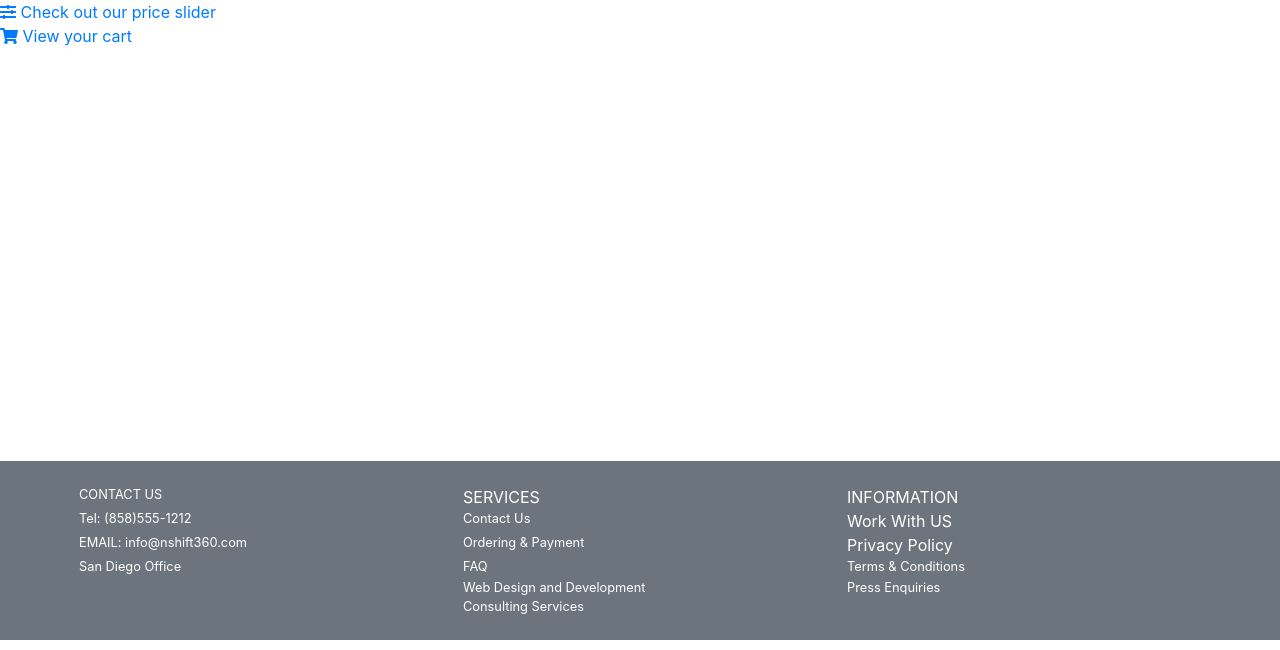
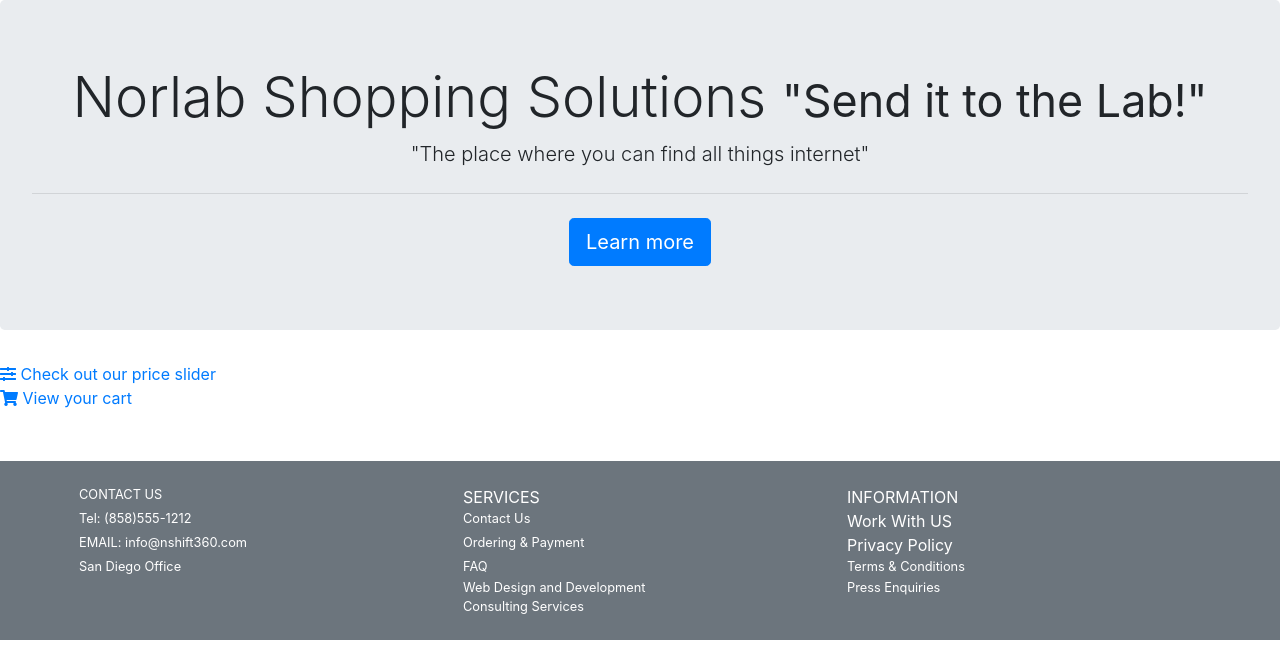
Before and after one commit to wisemanchild/mesacart, a PHP site: page / in a window 1280 px wide; the page is wider, and only the part inside the window is pictured. Shown: the part 160-810 px from the top of that part. Run offline with PHP 8.4, Linux system fonts and the light colour scheme; data that the repository does not hold is empty; some libraries are stand-ins or nearby versions.

Commit message:
added aSemantic Tag

```diff
--- a/index.php
+++ b/index.php
@@ -103,7 +103,7 @@ footer {
 require 'connect.php';
 
 ?>
-<div class="container-fluid">
+<header class="container-fluid">
     <nav class="navbar sticky-top navbar-expand-lg navbar-dark bg-dark">
         <a class="navbar-brand" href="#" class="text-right"><img src="images/logo.png" width=50 height=50
                                                                  alt="Norlab Business Solutions">
@@ -166,7 +166,7 @@ require 'connect.php';
     </span>
             </div>
     </nav>
-</div>
+</header>
 <!--<div class="row">
 <form class="form-inline" action="searchres.php" method="post">
 
@@ -176,8 +176,17 @@ require 'connect.php';
     <input type="submit" name="submit" value="Search!"/>
 </form>
 </div>-->
-<?
 
+<div class="jumbotron text-center">
+    <h1 class="display-4">Norlab Shopping Solutions
+        <small>"Send it to the Lab!"</small>
+    </h1>
+    <p class="lead">"The place where you can find all things internet"</p>
+    <hr class="my-4">
+    <!--<p>It uses utility classes for typography and spacing to space content out within the larger container.</p>-->
+    <a class="btn btn-primary btn-lg" href="#" role="button">Learn more</a>
+</div>
+<?php
 $sql = "select id, name from $maincategory";
 echo '<div class="row justify-content-center">';
 foreach ( $dbh->query( $sql ) as $mainrow ) {
@@ -244,6 +253,16 @@ from $spec,$products,$category where $products.id = $spec.prodid and $products.c
 		echo '</span><br/><br/><br/>';
 	}
 	$dbh = null;
+	echo '<br/>
+	<br/>
+    <br/>
+	<br/>
+	<br/>
+	<br/>
+	<br/>
+	<br/>
+	<br/>
+	<br/>';
 	echo '<footer class="container-fluid bg-secondary test-white fixed-bottom">
         <br>
         <div class="row justify-content-center">
```
